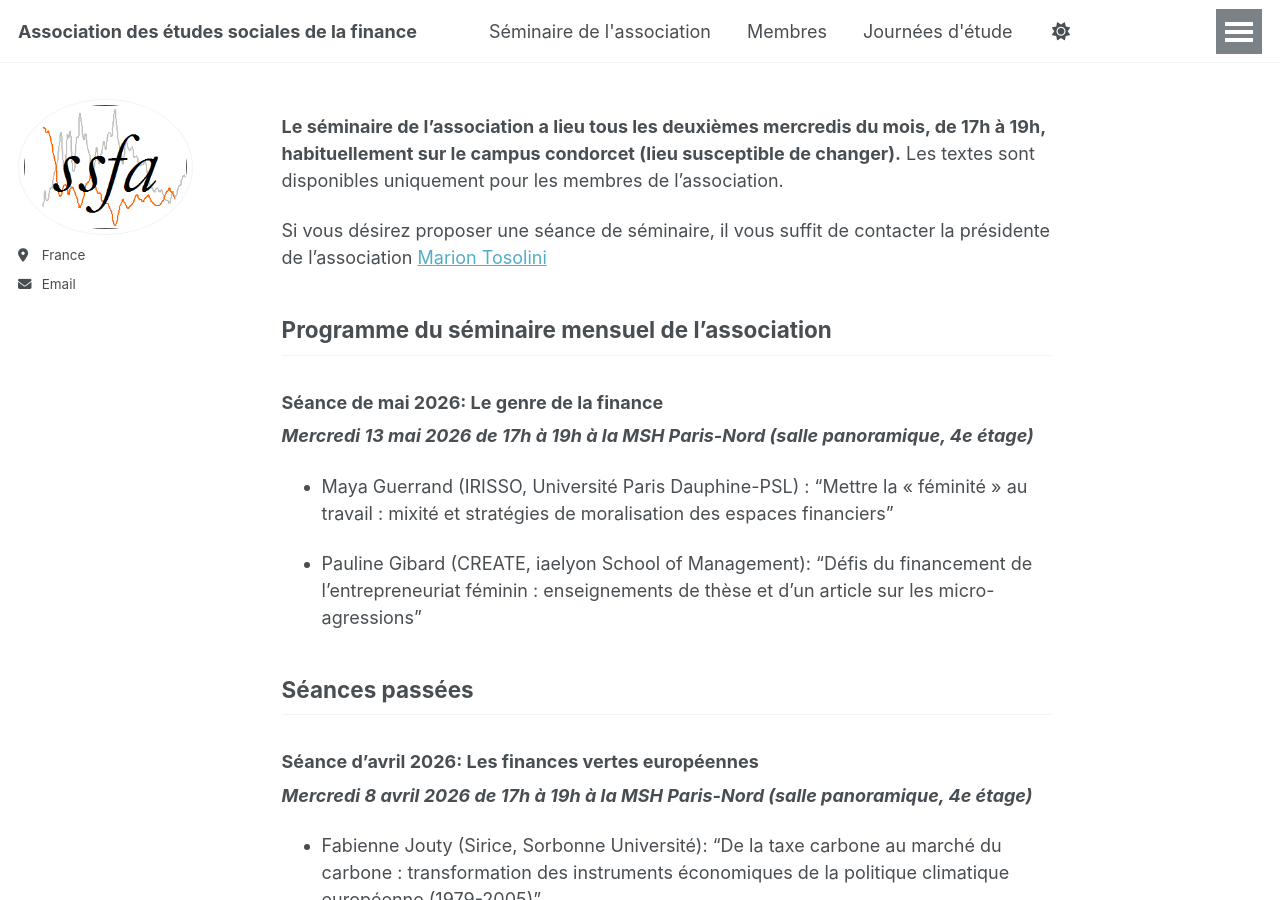
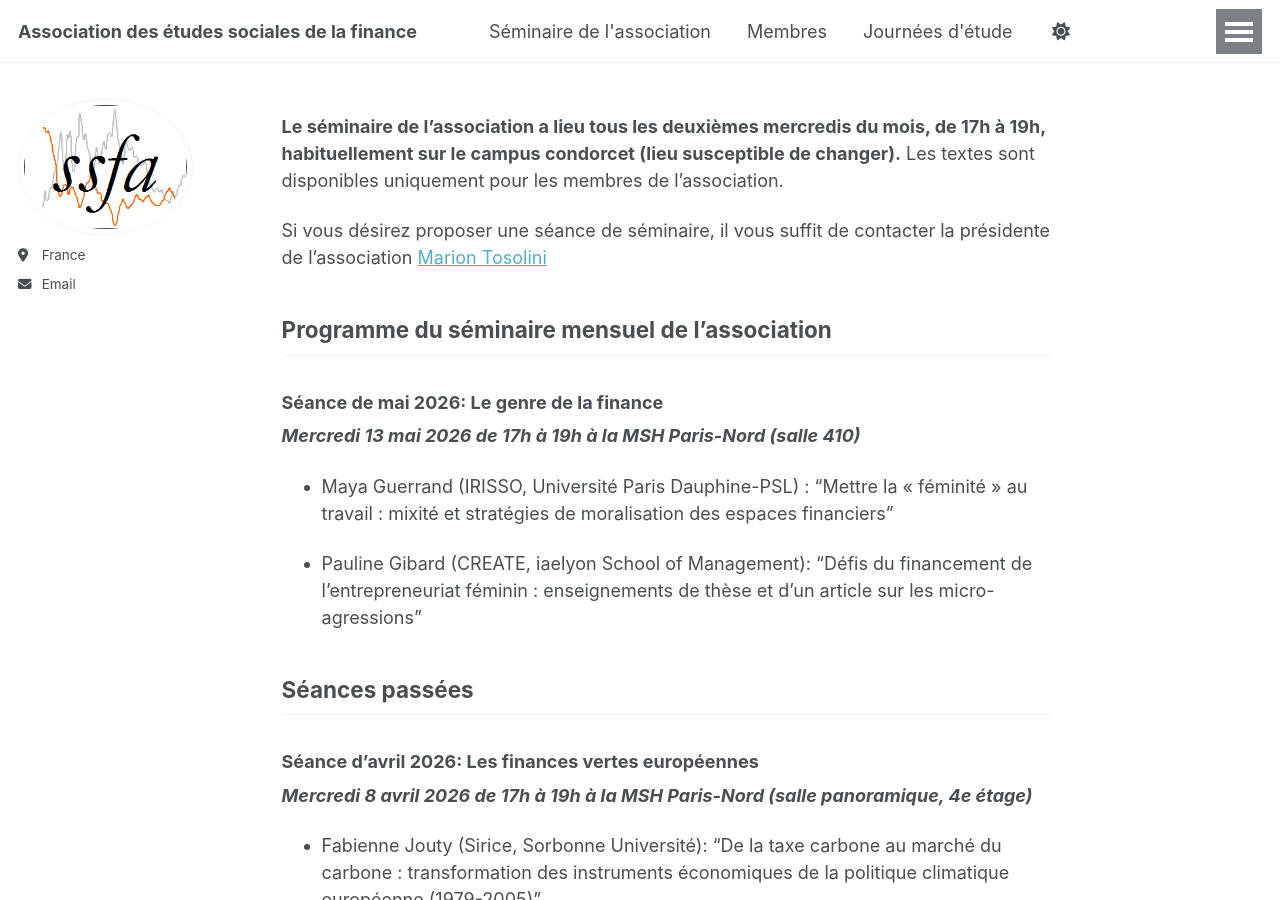
Before and after one commit to ssfa-aesf/ssfa-aesf.github.io, a Jekyll site: the page built from _pages/seminaire.md, in a window 1280 px wide and 900 px high. Built offline with Jekyll 4.4.1, drawn with Linux system fonts in a browser that asks for light colours.

Commit message:
Update seminaire.md

```diff
--- a/_pages/seminaire.md
+++ b/_pages/seminaire.md
@@ -13,7 +13,7 @@ Si vous désirez proposer une séance de séminaire, il vous suffit de contacter
 ## Programme du séminaire mensuel de l'association
 
 ### Séance de mai 2026: Le genre de la finance
-_**Mercredi 13 mai 2026 de 17h à 19h à la MSH Paris-Nord (salle panoramique, 4e étage)**_
+_**Mercredi 13 mai 2026 de 17h à 19h à la MSH Paris-Nord (salle 410)**_
 
 - Maya Guerrand (IRISSO, Université Paris Dauphine-PSL) : "Mettre la « féminité » au travail : mixité et stratégies de moralisation des espaces financiers"
 
```
